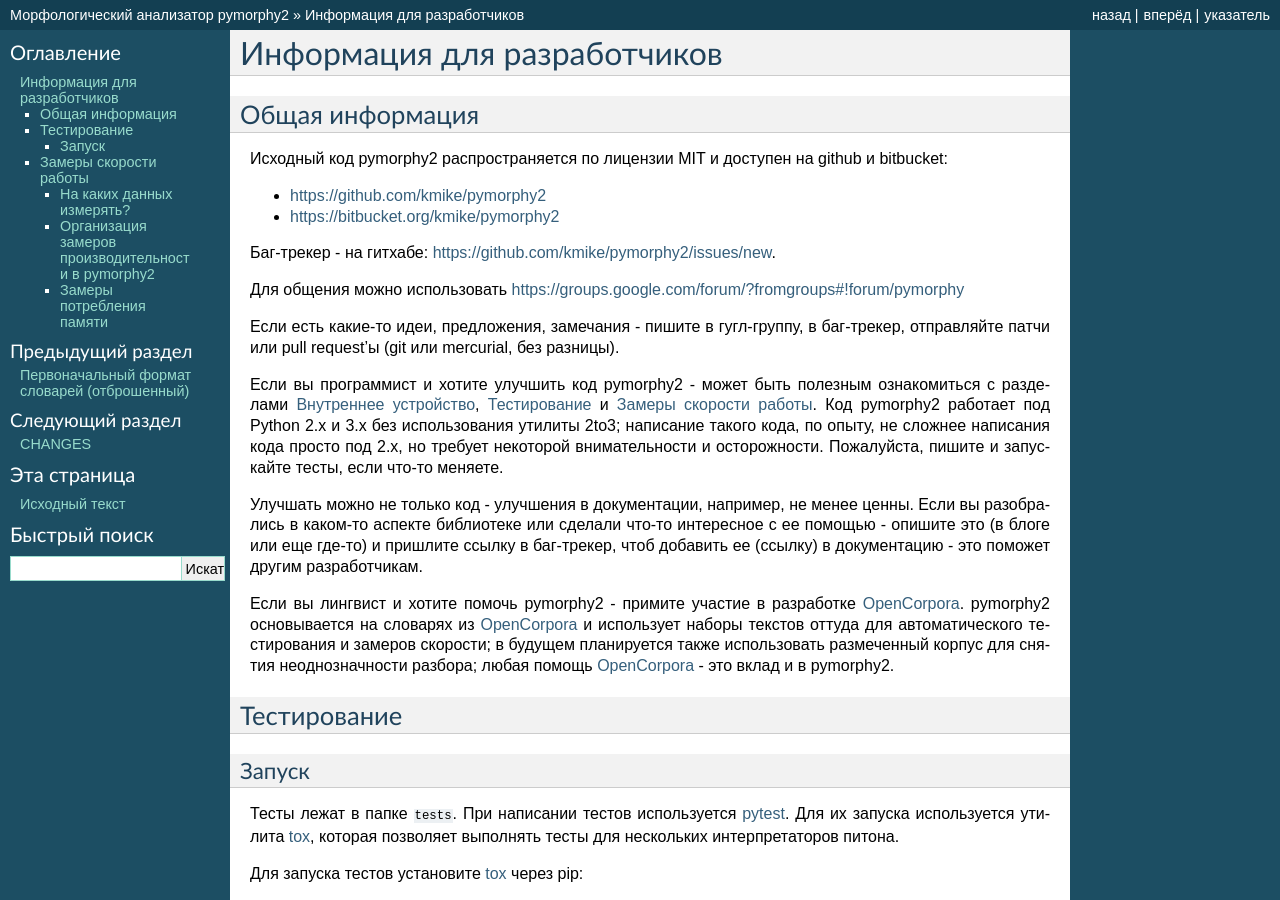
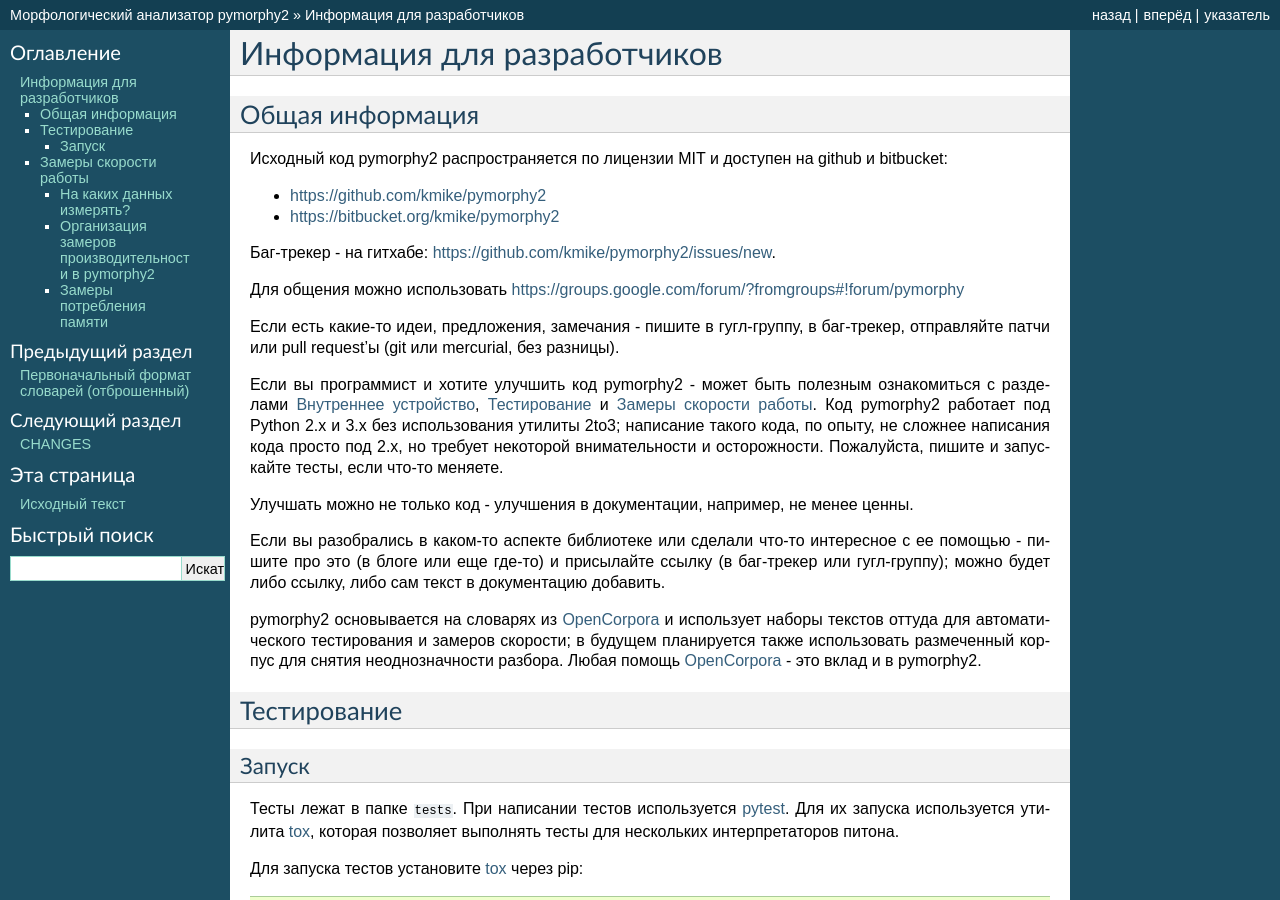
Before and after one commit to pymorphy2/pymorphy2, a Sphinx documentation site: the page built from docs/dev/index.rst, in a window 1280 px wide and 900 px high. Built offline with Sphinx 7.4.7, drawn with Linux system fonts in a browser that asks for light colours.

Commit message:
небольшие правки в документации

```diff
--- a/docs/dev/index.rst
+++ b/docs/dev/index.rst
@@ -28,16 +28,17 @@
 если что-то меняете.
 
 Улучшать можно не только код - улучшения в документации, например,
-не менее ценны. Если вы разобрались в каком-то аспекте библиотеке или сделали
-что-то интересное с ее помощью - опишите это (в блоге или еще где-то)
-и пришлите ссылку в баг-трекер, чтоб добавить ее (ссылку) в документацию - это
-поможет другим разработчикам.
+не менее ценны.
 
-Если вы лингвист и хотите помочь pymorphy2 - примите участие в разработке
-OpenCorpora_. pymorphy2 основывается на словарях из OpenCorpora_ и использует
+Если вы разобрались в каком-то аспекте библиотеке или сделали что-то
+интересное с ее помощью - пишите про это (в блоге или еще где-то)
+и присылайте ссылку (в баг-трекер или гугл-группу); можно будет либо ссылку,
+либо сам текст в документацию добавить.
+
+pymorphy2 основывается на словарях из OpenCorpora_ и использует
 наборы текстов оттуда для автоматического тестирования и замеров скорости;
 в будущем планируется также использовать размеченный корпус для
-снятия неоднозначности разбора; любая помощь OpenCorpora_ - это вклад
+снятия неоднозначности разбора. Любая помощь OpenCorpora_ - это вклад
 и в pymorphy2.
 
 .. _OpenCorpora: http://opencorpora.org
```
Also changed, not shown: docs/internals/prediction.rst (+7 -5 lines).
